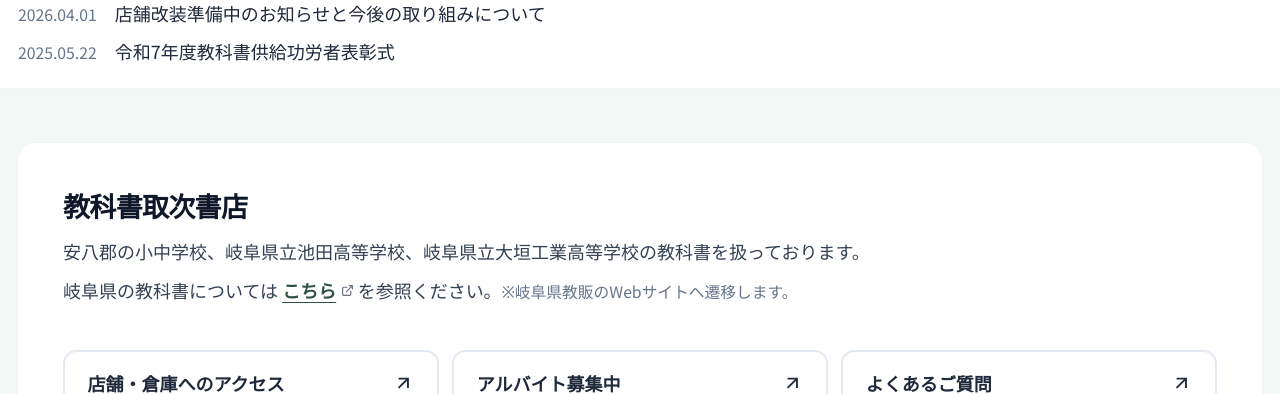
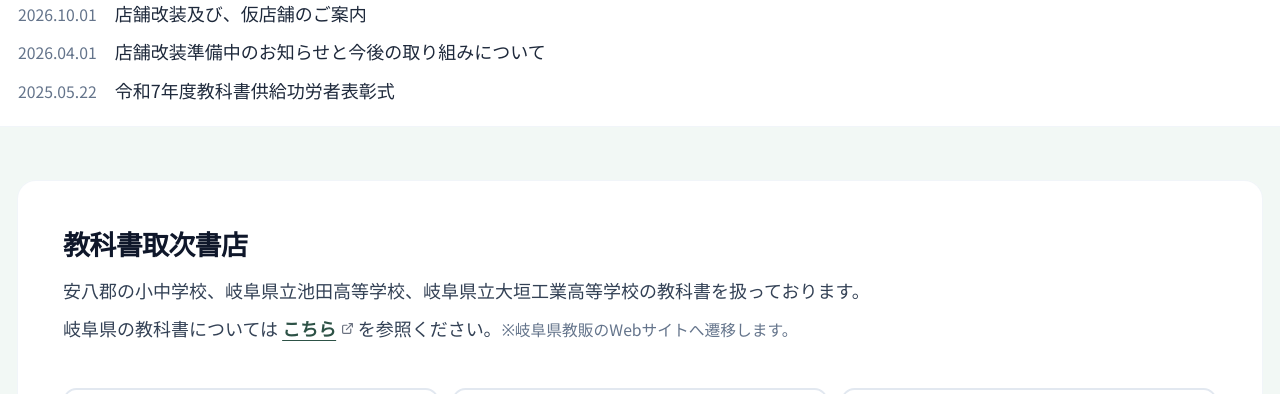
Before and after one commit to sakasaew/yamamurabooks, a website: page index.html in a window 1280 px wide. Shown: the part 706-1100 px from the top of the page. Drawn offline with Linux system fonts and the light colour scheme.

Commit message:
お知らせに記事3追加

```diff
--- a/index.html
+++ b/index.html
@@ -145,6 +145,12 @@
         </div>
         <ul class="space-y-2.5">
           <li>
+            <a href="./news.html#news-003" class="flex gap-4 items-baseline group">
+              <time class="text-sm text-slate-500 shrink-0">2026.10.01</time>
+              <span class="text-base text-slate-800 group-hover:text-brand">店舗改装及び、仮店舗のご案内</span>
+            </a>
+          </li>
+          <li>
             <a href="./news.html#news-002" class="flex gap-4 items-baseline group">
               <time class="text-sm text-slate-500 shrink-0">2026.04.01</time>
               <span class="text-base text-slate-800 group-hover:text-brand">店舗改装準備中のお知らせと今後の取り組みについて</span>
```
